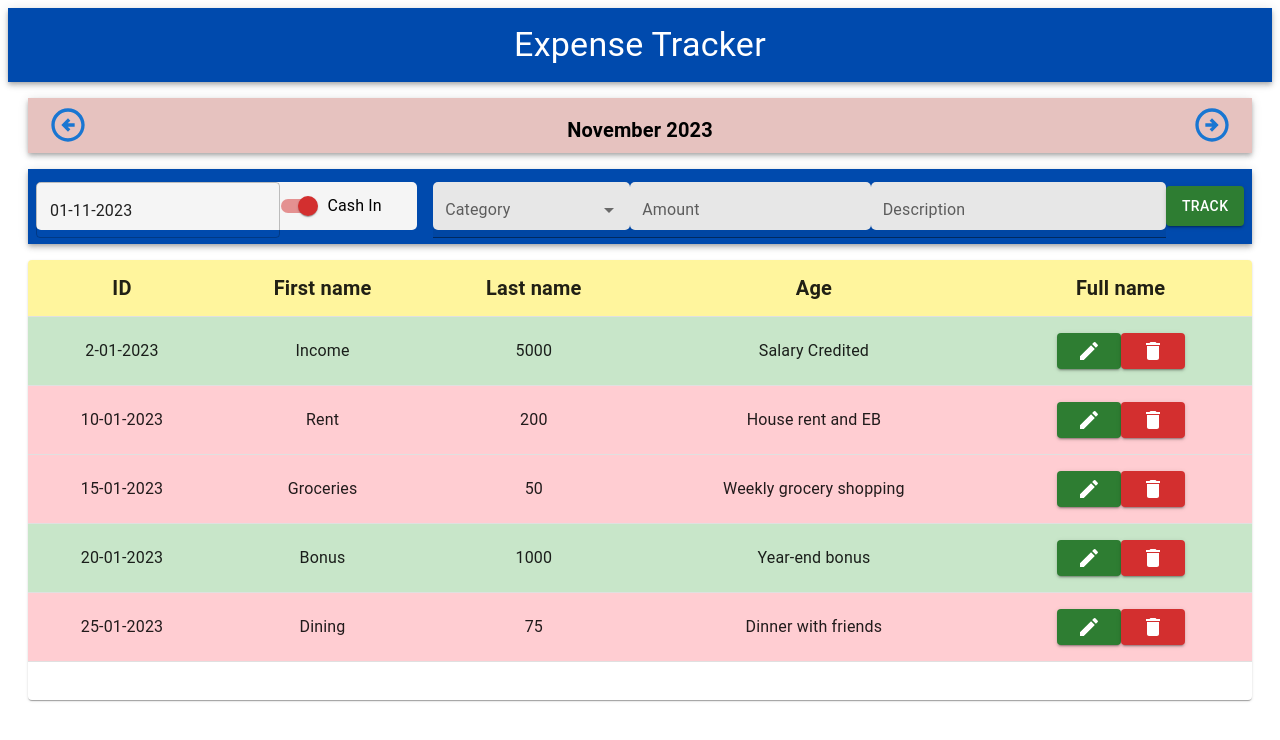
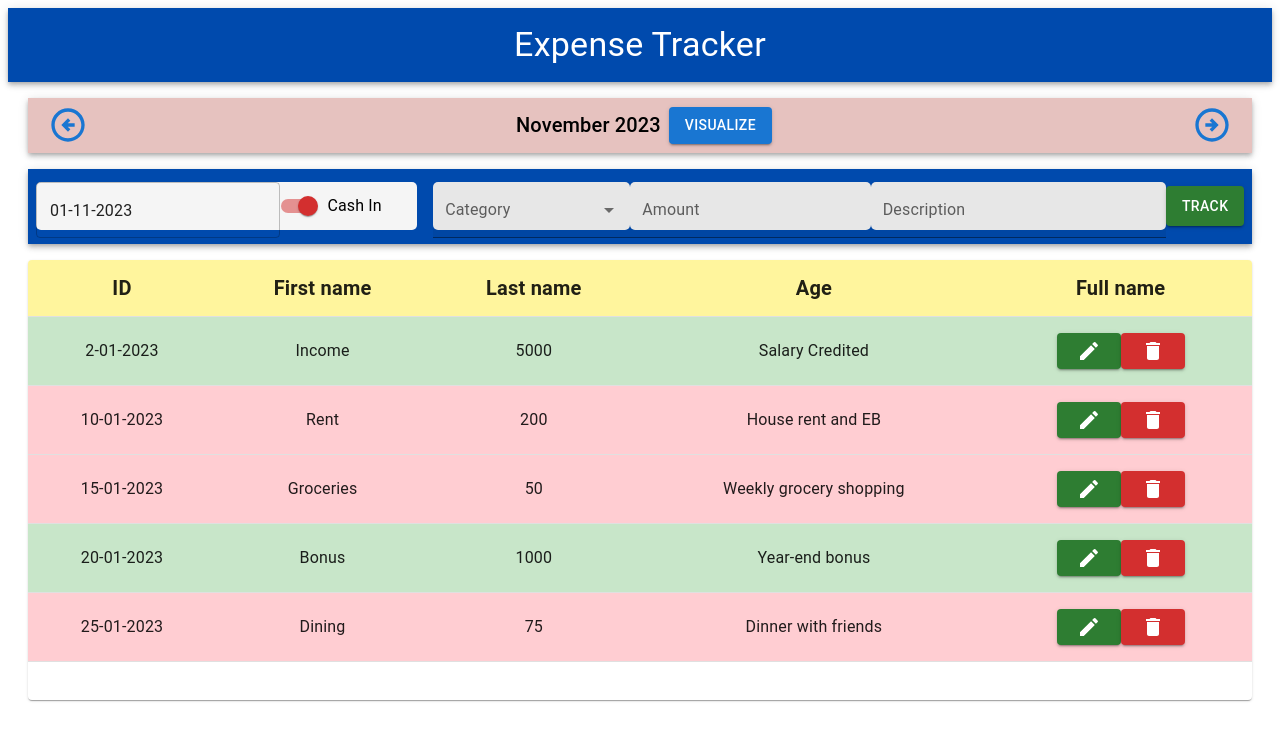
Before and after one commit to agneslily4709/expense-tracker, a React (Create React App) app: page / in a window 1280 px wide. Shown: the top 740 px of the page. Built offline with nearby package versions, Linux system fonts and the light colour scheme; the HTML template or start-up script is replaced by a standard one.

Commit message:
Update MonthSlider.jsx

```diff
--- a/src/components/MonthSlider.jsx
+++ b/src/components/MonthSlider.jsx
@@ -21,11 +21,13 @@ const MonthSlider = () => {
                 <Box sx={{ flexGrow: 1 }}>
                 <AppBar position="static" sx={{ p: 1, backgroundColor: "#e6c2bf", height: "55px", textAlign: "center", color: "black", display: "flex", flexDirection: "row", justifyContent: 'space-between' }}>
                 <Button variant="text" onClick={goToPreviousMonth}><ArrowCircleLeftOutlinedIcon sx={{ fontSize: 40 }} /></Button>
-                <Typography variant="h6" sx={{ p: 1 }}>
-                <Box component="span" sx={{ fontWeight: "bold" }}>
-                        {new Intl.DateTimeFormat('en-US', { month: 'long', year: 'numeric' }).format(currentMonth)}
-                </Box>
-                </Typography>
+                <Box component="div" sx={{ fontWeight: "bold", display: 'flex', alignItems: 'center' }}>
+  <Typography variant="h6" sx={{ p: 1 }}>
+    {new Intl.DateTimeFormat('en-US', { month: 'long', year: 'numeric' }).format(currentMonth)}
+  </Typography>
+  <Button variant='contained'>Visualize</Button>
+</Box>
+
                 <Button variant="text" onClick={goToNextMonth}><ArrowCircleRightOutlinedIcon sx={{ fontSize: 40 }} /></Button>
                 </AppBar>
                 </Box>
```
